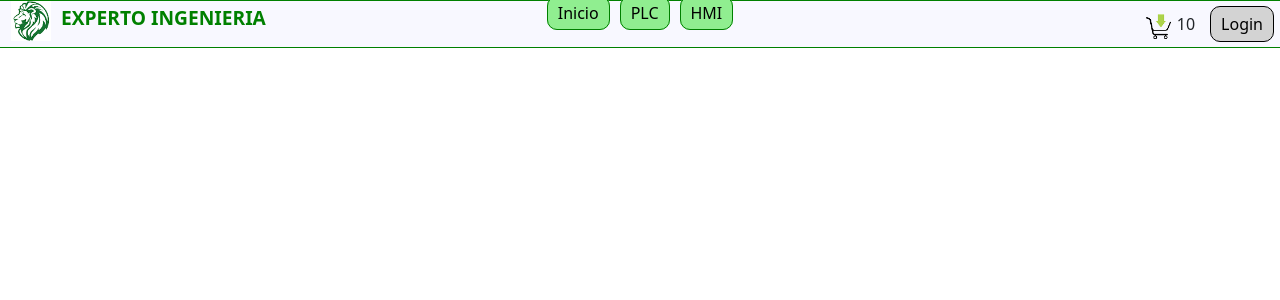
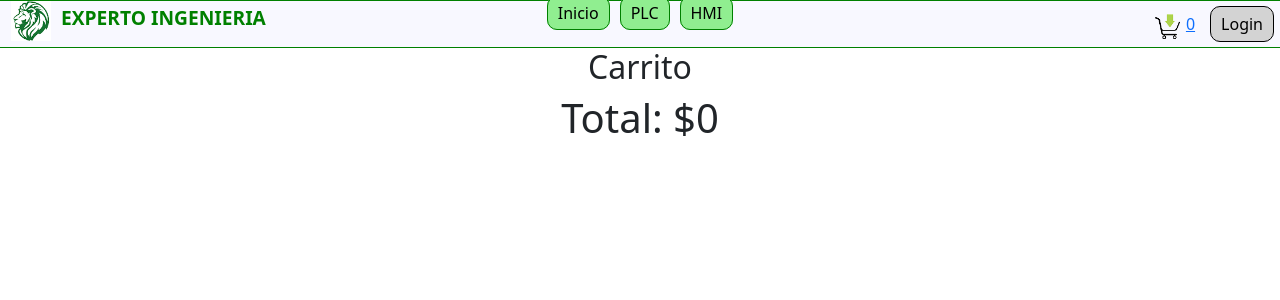
Before and after one commit to diegopaolantonio/appReactPaolantonio, a React (Create React App) app: page /cart in a window 1280 px wide. Shown: the top 300 px of the page. Built offline with nearby package versions, Linux system fonts and the light colour scheme.

Commit message:
Commit 7 - se agrego el carrito de compras

```diff
--- a/src/App.js
+++ b/src/App.js
@@ -4,11 +4,14 @@ import Navbar from './Components/Navbar/Navbar';
 import ItemListContainer from './Components/ItemListContainer/ItemListContainer';
 import {BrowserRouter, Routes, Route} from 'react-router-dom'
 import ItemDetailContainer from './Components/ItemDetailContainer/ItemDetailContainer';
+import { CartProvider } from './context/CartContext';
+import CartPage from './Components/CartPage/CartPage';
 
 function App() {
 
   return (
     <div className="App">
+      <CartProvider >
       <header>
         <BrowserRouter>
         <Navbar />
@@ -16,9 +19,11 @@ function App() {
         <Route path='/' element={<ItemListContainer />}/>
         <Route path='/category/:categoryId' element={<ItemListContainer />}/>
         <Route path='/item/:itemId' element={<ItemDetailContainer />}/>
+        <Route path='/cart' element={<CartPage />}/>
         </Routes>
         </BrowserRouter>
       </header>
+      </CartProvider>
     </div>
   );
 }
--- /dev/null
+++ b/src/Components/CartPage/CartPage.css
@@ -0,0 +1,5 @@
+.bloqueCart h2 {
+    display: inline;
+    padding: 10px;
+    font-size: 20px;
+}
--- /dev/null
+++ b/src/Components/CartPage/CartPage.js
@@ -0,0 +1,36 @@
+import "./CartPage.css"
+import { CartContext } from "../../context/CartContext"
+import { useContext } from "react"
+
+const CartPage = () =>{
+
+    const { cart, removeFromCart, getPrecioTotal } = useContext(CartContext)
+
+    const total = getPrecioTotal()
+
+    return (
+        <div>
+            <h2>Carrito</h2>
+            {
+                cart.map(item => {
+                    return (
+                        <div key={item.id} className="bloqueCart">
+                            <h2>{item.category}</h2>
+                            <h2>{item.brand}</h2>
+                            <h2>{item.name}</h2>
+                            <h2>$ {item.price}</h2>
+                            <h2>quantity: {item.cantidad}</h2>
+                            <h2>Subtotal: {item.price * item.cantidad}</h2>
+                            <button onClick={() => removeFromCart(item.id)}>Eliminar producto</button>
+                        </div>
+                    )
+                })
+            }
+
+            <h1>Total: ${total}</h1>
+        </div>
+
+    )
+}
+
+export default CartPage
--- a/src/Components/CartWidget/CartWidget.js
+++ b/src/Components/CartWidget/CartWidget.js
@@ -2,12 +2,18 @@
 // ya que este es un numero fijo
 
 import "./CartWidget.css"
+import { useContext } from "react";
+import { CartContext } from "../../context/CartContext";
 
 const CartWidget = () => {
+  const {getCantidad} = useContext (CartContext)
+
+  const cantidadTotal = getCantidad()
+
   return (
     <div className="carrito">
       <img src="./images/cartWidget.png" alt="Carrito" />
-      <p>10</p>
+      <p>{cantidadTotal}</p>
     </div>
   );
 };
--- a/src/Components/Item/Item.js
+++ b/src/Components/Item/Item.js
@@ -1,11 +1,11 @@
 import "./Item.css";
 import { Link } from "react-router-dom";
-import ItemCount from "../ItemCount/ItemCount";
+// import ItemCount from "../ItemCount/ItemCount";
 
 const Item = ({ item }) => {
-  const handOnAdd = (cantidad, id) => {
-    console.log("Cantidad " + cantidad);
-  };
+  // const handOnAdd = (cantidad, SKid) => {
+  //   console.log("Cantidad " + cantidad);
+  // };
 
   return (
     <div className="itemProduct">
@@ -18,12 +18,13 @@ const Item = ({ item }) => {
         <h2>
           {item.id} - {item.category} {item.brand}
         </h2>
+        <h3>{item.name}</h3>
         <p>{item.description.slice(0, 50)}...</p>
         <p className="itemPrice">USD {item.price}</p>
         <Link className="linkItem" to={`/item/${item.id}`}>
           Ver Detalle
         </Link>
-        <ItemCount item={item} initial={0} stock={10} onAdd={handOnAdd} />
+        {/* <ItemCount item={item} initial={0} stock={10} onAdd={handOnAdd} /> */}
       </div>
     </div>
   );
--- a/src/Components/ItemCount/ItemCount.js
+++ b/src/Components/ItemCount/ItemCount.js
@@ -22,7 +22,7 @@ const ItemCount = ({item, initial, stock, onAdd}) => {
             <button className='boton' onClick={ () => decrease() }>-</button>
             <p className='valorContador'>{count}</p>
             <button className='boton' onClick={ () => increment() }>+</button>
-            <button className='botonCarrito' onClick={() => onAdd(count, item.id)}> Agregar al Carrito</button>
+            <button className='botonCarrito' onClick={() => onAdd(count, item.id, item.category, item.brand, item.name, item.price)}> Agregar al Carrito</button>
         </div>
     )
 }
--- a/src/Components/ItemDetail/ItemDetail.js
+++ b/src/Components/ItemDetail/ItemDetail.js
@@ -1,9 +1,15 @@
 import './ItemDetail.css'
+import { useContext } from 'react';
+import { CartContext } from '../../context/CartContext';
 import ItemCount from "../ItemCount/ItemCount";
 
 const ItemDetail = ({ item }) => {
-  const handOnAdd = (cantidad, id) => {
+  const {addToCart} = useContext(CartContext)
+
+  const handleOnAdd = (cantidad, id, category, brand, name, price) => {
     console.log("Cantidad " + cantidad);
+
+    addToCart ({id, category, brand, name, price, cantidad})
   };
 
   return (
@@ -16,9 +22,10 @@ const ItemDetail = ({ item }) => {
         <h2>
           {item.id} - {item.category} {item.brand}
         </h2>
+        <h3>{item.name}</h3>
         <p>{item.description}</p>
         <p className="itemPriceDetail">USD {item.price}</p>
-        <ItemCount item={item} initial={0} stock={10} onAdd={handOnAdd} />
+        <ItemCount item={item} initial={0} stock={10} onAdd={handleOnAdd} />
       </div>
     </div>
   );
--- a/src/Components/Navbar/Navbar.js
+++ b/src/Components/Navbar/Navbar.js
@@ -24,7 +24,9 @@ const Navbar = () => {
         </Link>
       </div>
       <div className="col-xl-4 col-md-4 col-sm-4 login">
-        <CartWidget />
+      <Link to="/cart">
+      <CartWidget />
+        </Link>
         <button className="botonLogin">Login</button>
       </div>
     </nav>
--- /dev/null
+++ b/src/context/CartContext.js
@@ -0,0 +1,49 @@
+import { useState, createContext } from 'react'
+
+export const CartContext = createContext()
+
+export const CartProvider = ({children}) => {
+    const [cart, setCart] = useState ([])
+    console.log(cart);
+
+    const addToCart = (itemToAdd) => {
+        if(!isInCart(itemToAdd.id)) {
+            setCart([...cart, itemToAdd])
+        }
+    }
+
+    const isInCart = (id) => {
+        return cart.some(product => product.id === id)
+    }
+
+    const removeFromCart = (id) => {
+        const updateCart = cart.filter(product => product.id !== id)
+        setCart(updateCart)
+    }
+
+    const getCantidad = () => {
+        let cantidadTotal = 0
+
+        cart.forEach(item => {
+            cantidadTotal += item.cantidad
+        })
+
+        return cantidadTotal
+    }
+
+    const getPrecioTotal = () => {
+        let precioTotal = 0
+
+        cart.forEach(item => {
+            precioTotal += item.price * item.cantidad
+        })
+
+        return precioTotal
+    }
+
+    return (
+        <CartContext.Provider value={{cart, addToCart, removeFromCart, isInCart, getCantidad, getPrecioTotal}}>
+            {children}
+        </CartContext.Provider>
+    )
+}
```
Also changed, not shown: src/asyncMock.js (+12 -0 lines).
